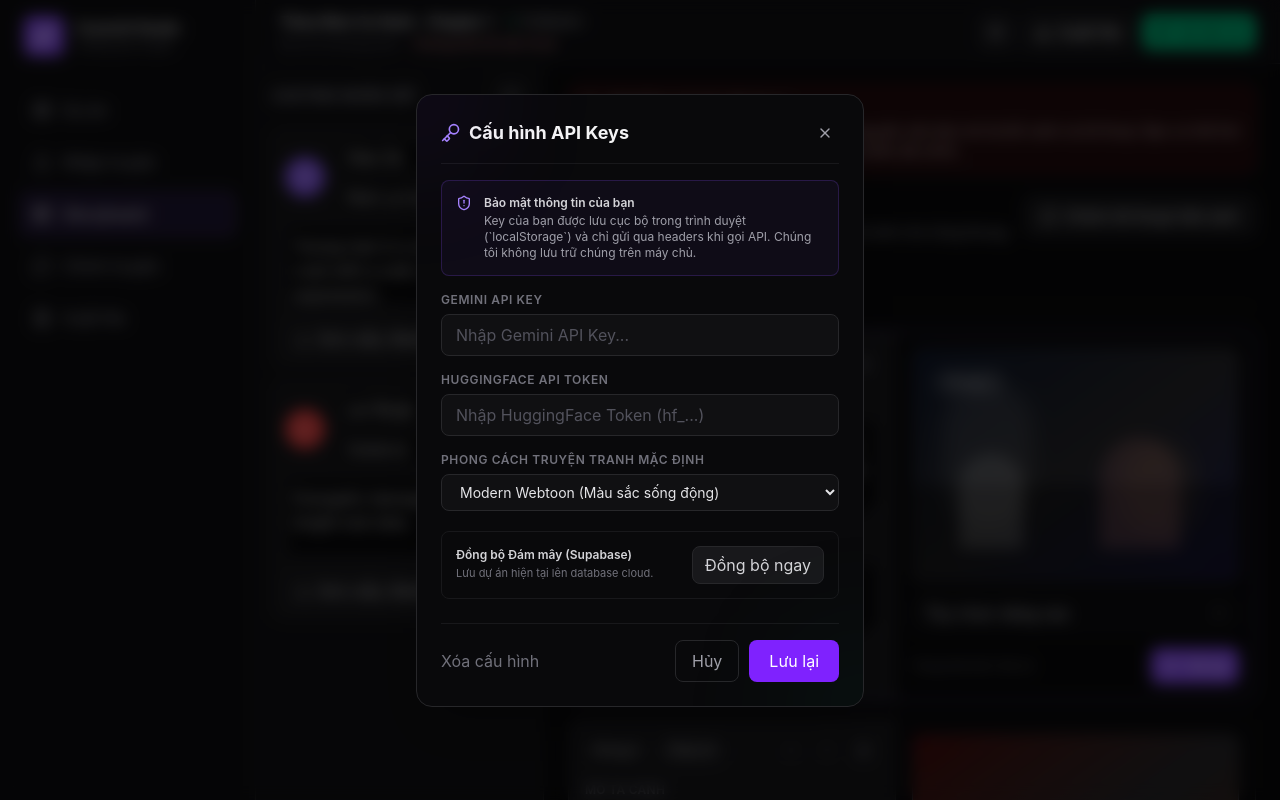
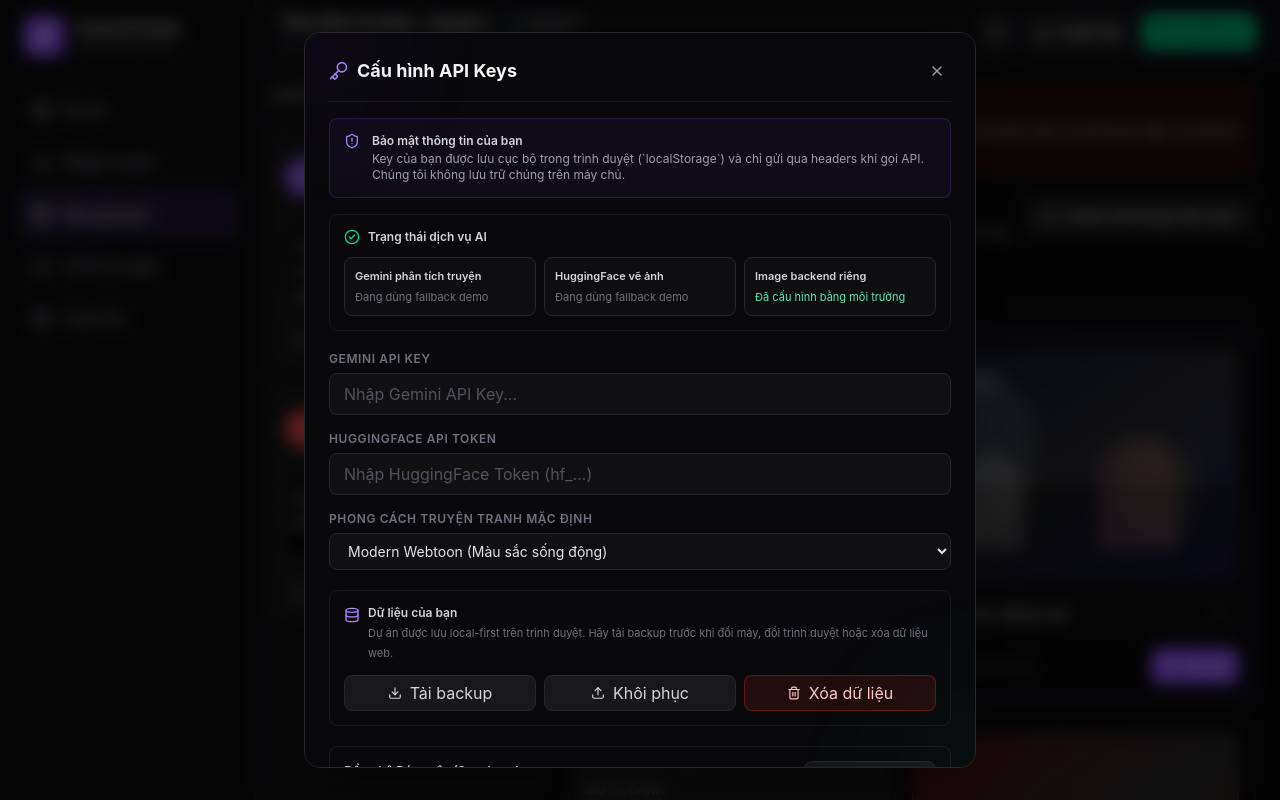
Before and after one commit to nguyenhoclaptrinh/text-to-comic-app, a Next.js app: page / in a window 1280 px wide. Both pictures are taken after a click on the button 995 px from the left and 31 px from the top of the page. Shown: the top 800 px of the page. Built offline with nearby package versions, Linux system fonts and the light colour scheme; no server answers; the database is empty.

Commit message:
feat(cài đặt): thêm quản lý dữ liệu local-first

```diff
--- a/components/studio/SettingsModal.tsx
+++ b/components/studio/SettingsModal.tsx
@@ -3,9 +3,29 @@
  * @description Modal component to configure user's personal API keys (BYOK).
  */
 
-import { useState } from "react";
-import { Key, ShieldAlert, Sparkles, X } from "lucide-react";
+import { useRef, useState } from "react";
+import {
+  CheckCircle2,
+  Database,
+  Download,
+  Key,
+  ShieldAlert,
+  Sparkles,
+  Trash2,
+  Upload,
+  X,
+} from "lucide-react";
 
+import {
+  createStudioBackupPayload,
+  parseStudioBackup,
+  serializeStudioBackup,
+} from "@/lib/studio/backup";
+import { STUDIO_STORAGE_KEY } from "@/lib/studio/constants";
+import {
+  getProviderStatuses,
+  getPublicImageBackendUrl,
+} from "@/lib/studio/production-config";
 import type { Project } from "@/lib/studio/types";
 
 export function SettingsModal({
@@ -39,13 +59,23 @@ export function SettingsModal({
   const [syncStatus, setSyncStatus] = useState<"idle" | "success" | "error">(
     "idle",
   );
+  const [dataStatus, setDataStatus] = useState<
+    "idle" | "exported" | "imported" | "cleared" | "error"
+  >("idle");
+  const fileInputRef = useRef<HTMLInputElement>(null);
+
+  const providerStatuses = getProviderStatuses({
+    geminiKey,
+    huggingFaceToken: hfToken,
+    imageBackendUrl: getPublicImageBackendUrl(),
+  });
 
   const handleSyncCloud = async () => {
     if (typeof window === "undefined" || typeof localStorage === "undefined") {
       return;
     }
 
-    const rawSnapshot = localStorage.getItem("comic-ai-studio:snapshot");
+    const rawSnapshot = localStorage.getItem(STUDIO_STORAGE_KEY);
     if (!rawSnapshot) {
       alert("Không tìm thấy dữ liệu truyện để đồng bộ!");
       return;
@@ -102,9 +132,77 @@ export function SettingsModal({
     }
   };
 
+  const handleExportBackup = () => {
+    if (typeof window === "undefined") {
+      return;
+    }
+
+    const rawSnapshot = window.localStorage.getItem(STUDIO_STORAGE_KEY);
+    if (!rawSnapshot) {
+      setDataStatus("error");
+      return;
+    }
+
+    try {
+      const snapshot = JSON.parse(rawSnapshot);
+      const backup = serializeStudioBackup(createStudioBackupPayload(snapshot));
+      const blob = new Blob([backup], { type: "application/json" });
+      const link = document.createElement("a");
+      link.href = URL.createObjectURL(blob);
+      link.download = `text-to-comic-backup-${new Date().toISOString().slice(0, 10)}.json`;
+      document.body.appendChild(link);
+      link.click();
+      URL.revokeObjectURL(link.href);
+      link.remove();
+      setDataStatus("exported");
+    } catch {
+      setDataStatus("error");
+    }
+  };
+
+  const handleImportBackup = async (
+    event: React.ChangeEvent<HTMLInputElement>,
+  ) => {
+    const file = event.target.files?.[0];
+    if (!file || typeof window === "undefined") {
+      return;
+    }
+
+    try {
+      const backup = parseStudioBackup(await file.text());
+      window.localStorage.setItem(
+        STUDIO_STORAGE_KEY,
+        JSON.stringify(backup.snapshot),
+      );
+      setDataStatus("imported");
+      setTimeout(() => window.location.reload(), 600);
+    } catch {
+      setDataStatus("error");
+    } finally {
+      event.target.value = "";
+    }
+  };
+
+  const handleClearLocalData = () => {
+    if (typeof window === "undefined") {
+      return;
+    }
+
+    const confirmed = window.confirm(
+      "Xóa dữ liệu truyện đang lưu trên trình duyệt này? API key vẫn được giữ lại.",
+    );
+    if (!confirmed) {
+      return;
+    }
+
+    window.localStorage.removeItem(STUDIO_STORAGE_KEY);
+    setDataStatus("cleared");
+    setTimeout(() => window.location.reload(), 600);
+  };
+
   return (
     <div className="fixed inset-0 z-50 flex items-center justify-center bg-black/60 p-4 backdrop-blur-sm">
-      <div className="relative w-full max-w-md overflow-hidden rounded-2xl border border-zinc-800 bg-zinc-950 p-6 shadow-2xl transition-all">
+      <div className="relative max-h-[92vh] w-full max-w-2xl overflow-y-auto rounded-2xl border border-zinc-800 bg-zinc-950 p-6 shadow-2xl transition-all">
         {/* Decorative background gradients */}
         <div className="absolute -left-16 -top-16 h-32 w-32 rounded-full bg-violet-600/10 blur-3xl pointer-events-none" />
         <div className="absolute -right-16 -bottom-16 h-32 w-32 rounded-full bg-emerald-600/10 blur-3xl pointer-events-none" />
@@ -138,6 +236,38 @@ export function SettingsModal({
               chỉ gửi qua headers khi gọi API. Chúng tôi không lưu trữ chúng
               trên máy chủ.
             </p>
+          </div>
+        </div>
+
+        <div className="mb-5 rounded-lg border border-zinc-900 bg-zinc-950 p-3.5">
+          <div className="mb-3 flex items-center gap-2">
+            <CheckCircle2 className="text-emerald-400" size={16} />
+            <p className="text-xs font-semibold text-zinc-300">
+              Trạng thái dịch vụ AI
+            </p>
+          </div>
+          <div className="grid gap-2 sm:grid-cols-3">
+            {providerStatuses.map((provider) => (
+              <div
+                key={provider.label}
+                className="rounded-lg border border-zinc-800 bg-zinc-900/40 p-2.5"
+              >
+                <div className="text-[11px] font-semibold text-zinc-300">
+                  {provider.label}
+                </div>
+                <div
+                  className={`mt-1 text-[11px] ${
+                    provider.configured ? "text-emerald-300" : "text-zinc-500"
+                  }`}
+                >
+                  {provider.configured
+                    ? provider.source === "local"
+                      ? "Đã nhập trong trình duyệt"
+                      : "Đã cấu hình bằng môi trường"
+                    : "Đang dùng fallback demo"}
+                </div>
+              </div>
+            ))}
           </div>
         </div>
 
@@ -202,6 +332,73 @@ export function SettingsModal({
                 </option>
               </select>
             </div>
+          ) : null}
+        </div>
+
+        <div className="my-5 rounded-lg border border-zinc-900 bg-zinc-950 p-3.5">
+          <div className="mb-3 flex items-start gap-2">
+            <Database className="mt-0.5 shrink-0 text-violet-400" size={16} />
+            <div>
+              <p className="text-xs font-semibold text-zinc-300">
+                Dữ liệu của bạn
+              </p>
+              <p className="mt-0.5 text-[11px] leading-5 text-zinc-500">
+                Dự án được lưu local-first trên trình duyệt. Hãy tải backup
+                trước khi đổi máy, đổi trình duyệt hoặc xóa dữ liệu web.
+              </p>
+            </div>
+          </div>
+
+          <input
+            ref={fileInputRef}
+            type="file"
+            accept="application/json"
+            className="hidden"
+            onChange={handleImportBackup}
+          />
+
+          <div className="grid gap-2 sm:grid-cols-3">
+            <button
+              type="button"
+              onClick={handleExportBackup}
+              className="inline-flex h-9 items-center justify-center gap-2 rounded-lg border border-zinc-800 bg-zinc-900 px-3 text-xs font-semibold text-zinc-300 transition hover:bg-zinc-800 hover:text-white"
+            >
+              <Download size={14} />
+              Tải backup
+            </button>
+            <button
+              type="button"
+              onClick={() => fileInputRef.current?.click()}
+              className="inline-flex h-9 items-center justify-center gap-2 rounded-lg border border-zinc-800 bg-zinc-900 px-3 text-xs font-semibold text-zinc-300 transition hover:bg-zinc-800 hover:text-white"
+            >
+              <Upload size={14} />
+              Khôi phục
+            </button>
+            <button
+              type="button"
+              onClick={handleClearLocalData}
+              className="inline-flex h-9 items-center justify-center gap-2 rounded-lg border border-red-500/30 bg-red-500/10 px-3 text-xs font-semibold text-red-200 transition hover:bg-red-500/15"
+            >
+              <Trash2 size={14} />
+              Xóa dữ liệu
+            </button>
+          </div>
+
+          {dataStatus !== "idle" ? (
+            <p
+              className={`mt-2 text-[11px] ${
+                dataStatus === "error" ? "text-red-300" : "text-emerald-300"
+              }`}
+              role="status"
+            >
+              {dataStatus === "exported"
+                ? "Đã tải file backup."
+                : dataStatus === "imported"
+                  ? "Đã khôi phục backup, trang sẽ tải lại."
+                  : dataStatus === "cleared"
+                    ? "Đã xóa dữ liệu truyện, trang sẽ tải lại."
+                    : "Không thể xử lý dữ liệu. Hãy kiểm tra file backup."}
+            </p>
           ) : null}
         </div>
 
--- /dev/null
+++ b/lib/studio/production-config.ts
@@ -0,0 +1,44 @@
+/**
+ * @file production-config.ts
+ * @description Browser-safe production configuration helpers.
+ */
+
+export type ProviderStatus = {
+  label: string;
+  configured: boolean;
+  source: "local" | "environment" | "missing";
+};
+
+export type BrowserProviderConfig = {
+  geminiKey?: string;
+  huggingFaceToken?: string;
+  imageBackendUrl?: string;
+};
+
+export function getProviderStatuses({
+  geminiKey,
+  huggingFaceToken,
+  imageBackendUrl,
+}: BrowserProviderConfig): ProviderStatus[] {
+  return [
+    {
+      label: "Gemini phân tích truyện",
+      configured: Boolean(geminiKey),
+      source: geminiKey ? "local" : "missing",
+    },
+    {
+      label: "HuggingFace vẽ ảnh",
+      configured: Boolean(huggingFaceToken),
+      source: huggingFaceToken ? "local" : "missing",
+    },
+    {
+      label: "Image backend riêng",
+      configured: Boolean(imageBackendUrl),
+      source: imageBackendUrl ? "environment" : "missing",
+    },
+  ];
+}
+
+export function getPublicImageBackendUrl() {
+  return process.env.NEXT_PUBLIC_IMAGE_BACKEND_URL || "";
+}
```
Also changed, not shown: 1 other file (tests, documents, lock files or other folders).
